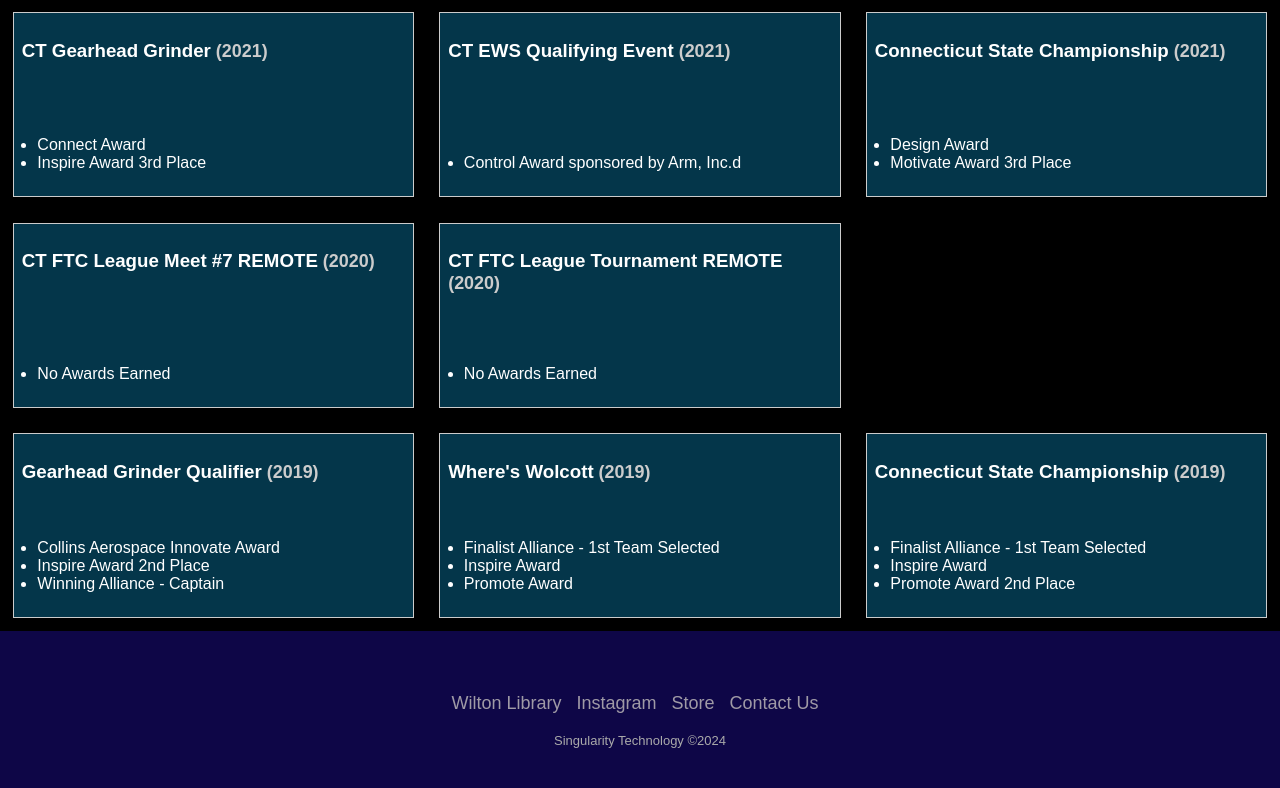
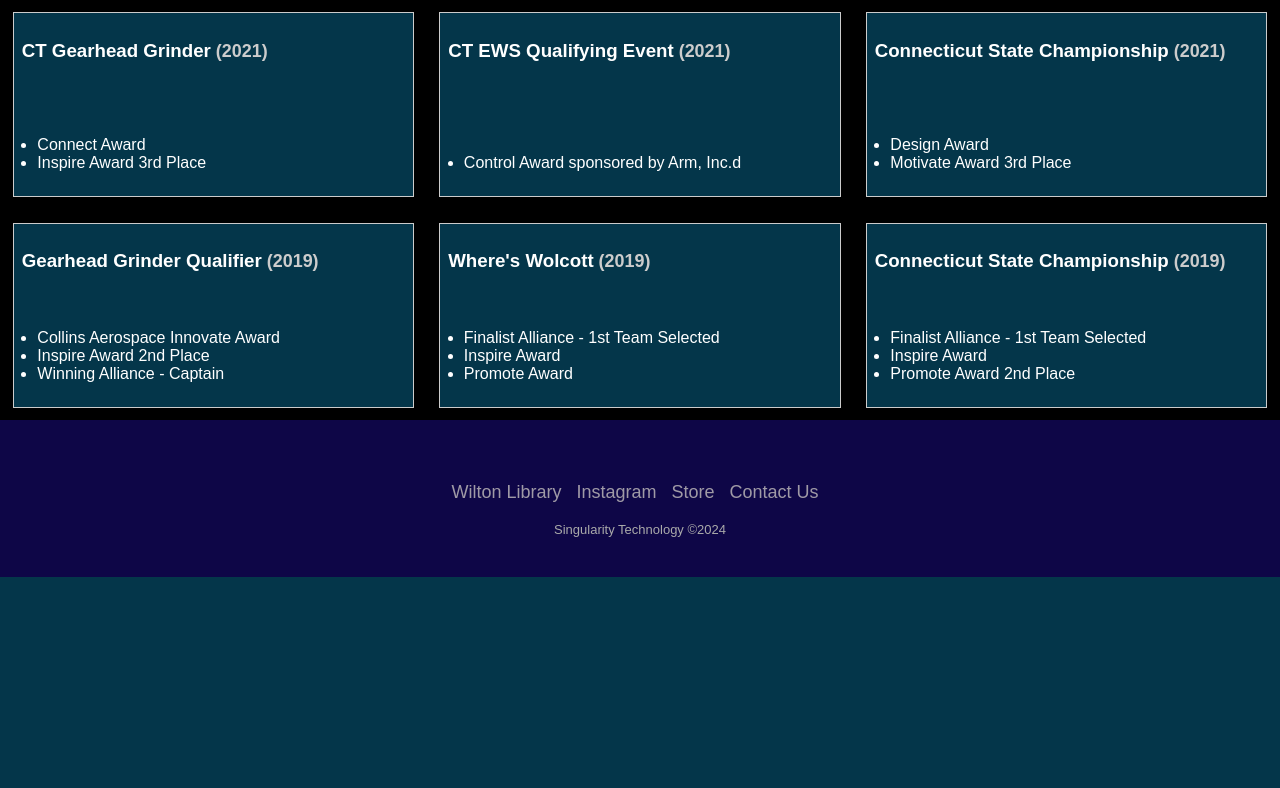
Before and after one commit to TotalSimplicity/Singularity-Technology-Website, a PHP site: page /awards.php in a window 1280 px wide. Shown: the part 712-1500 px from the top of the page. After the commit the page ends 1289 px from the top, so only its background shows below. Run offline with PHP 8.4, Linux system fonts and the light colour scheme; some web fonts are replaced.

Commit message:
Remove 2020

```diff
--- a/awards.php
+++ b/awards.php
@@ -161,23 +161,6 @@
       </ul>
     </div>
   </div>
-
-  <div class="grid-container">
-    <div class="grid-item">
-      <h3>CT FTC League Meet #7 REMOTE<span> (2020)</span></h3>
-      <ul>
-        <li>No Awards Earned</li>
-      </ul>
-    </div>
-
-    <div class="grid-item">
-      <h3>CT FTC League Tournament REMOTE<span> (2020)</span></h3>
-      <ul>
-        <li>No Awards Earned</li>
-      </ul>
-    </div>
-  </div>
-
   <div class="grid-container">
     <div class="grid-item">
       <h3>Gearhead Grinder Qualifier<span> (2019)</span></h3>
```
